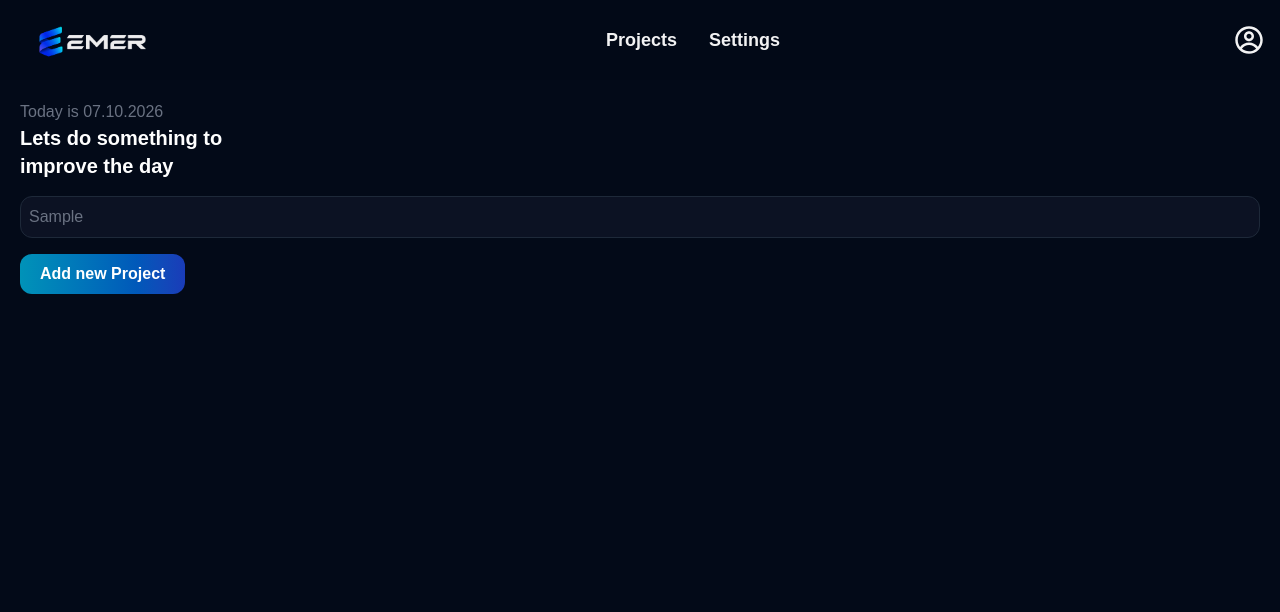
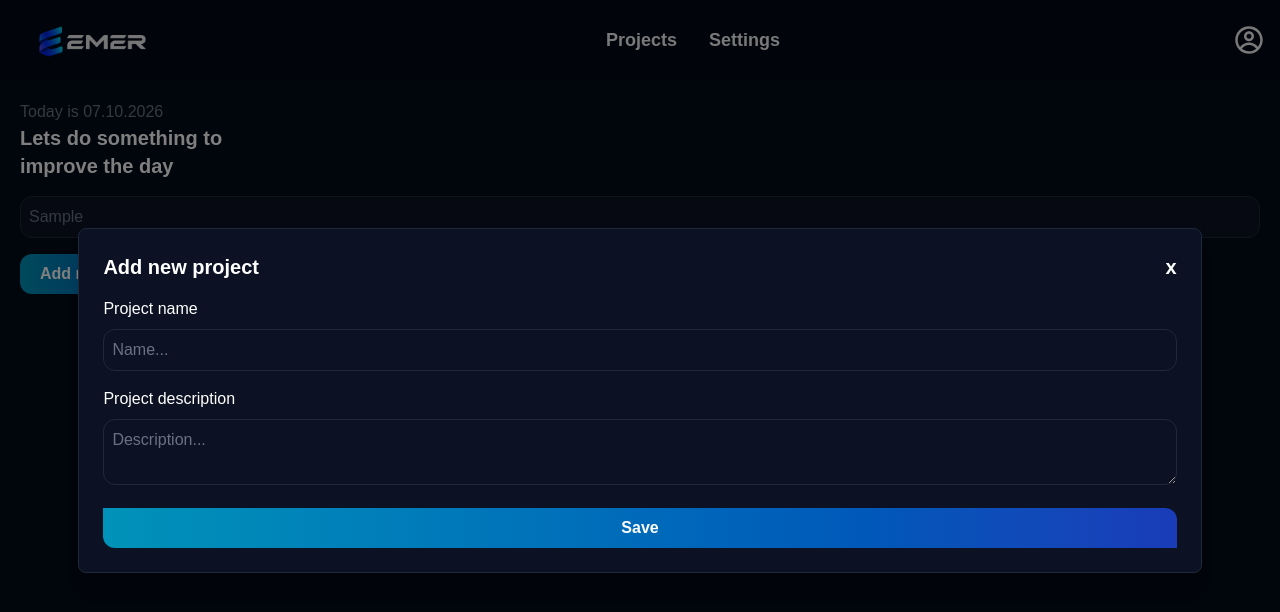
Before and after one commit to ErnestMakarov/emer, a React (Vite) app in the folder frontend/: page /workspace/main in a window 1280 px wide. Both pictures are taken after typing "Sample" into the empty fields and a click on the button "Add new Project". Shown: the top 612 px of the page. Built offline with nearby package versions, Linux system fonts and the light colour scheme.

Commit message:
main modal to add new project

```diff
--- a/frontend/src/workspace/Main.tsx
+++ b/frontend/src/workspace/Main.tsx
@@ -1,16 +1,44 @@
-
+import { useState } from 'react'
 
 
 export default function Main() {
 
+    const [isOpen, setIsOpen] = useState(false);
+
+    function handleMenuToggle() {
+        setIsOpen((previousValue) => !previousValue)
+    }
+
+    function handleMenuClose() {
+        setIsOpen(false)
+    }
+
   return (
+    <>
         <section className='p-5'>
             <div>
                 <p className="text-gray-500">Today is {new Date().toLocaleDateString('ru-RU')}</p>
                 <h3 className="font-bold text-xl">Lets do something to <br /> improve the day</h3>
             </div>
             <input type="text" placeholder="Find tasks..." className='mt-4 w-full p-2 bg-[#0C1223] rounded-xl text-gray-500 placeholder:text-gray-500 border border-gray-800 '/>
-        <button className="mt-4 bg-linear-to-r from-cyan-600 to-blue-800 text-white px-5 py-2 font-bold cursor-pointer rounded-xl">Add new Project</button>
+            <button onClick={handleMenuToggle} className="mt-4 bg-linear-to-r from-cyan-600 to-blue-800 text-white px-5 py-2 font-bold cursor-pointer rounded-xl">Add new Project</button>
         </section>
+
+        {isOpen && (
+      <div className="fixed inset-0 z-50 flex items-center justify-center bg-black/50 p-4">
+        <div className="w-[90%] h-auto max-h-[90vh] rounded-lg bg-[#0C1223] p-6 shadow-xl text-white border border-gray-800">
+          <div className="flex justify-between">
+            <h3 className='font-bold text-xl'>Add new project</h3>
+            <button className='font-bold text-xl' onClick={handleMenuClose}>x</button>
+          </div>
+          <p className='mt-4'>Project name</p>
+          <input className='mt-2 w-full p-2 bg-[#0C1223] rounded-xl text-white placeholder:text-gray-500 border border-gray-800 ' type="text" placeholder='Name...' />
+          <p className='mt-4'>Project description</p>
+          <textarea className='mt-2 w-full p-2 bg-[#0C1223] rounded-xl text-white placeholder:text-gray-500 border border-gray-800 ' placeholder='Description...' />
+          <button className='w-full mt-4 bg-linear-to-r from-cyan-600 to-blue-800 text-white px-5 py-2 font-bold cursor-pointer rounded-tr-xl rounded-bl-xl'>Save</button>
+        </div>
+      </div>
+    )}
+    </>
   )
 }
```
Lines whose indentation alone changed are shown as unchanged.
